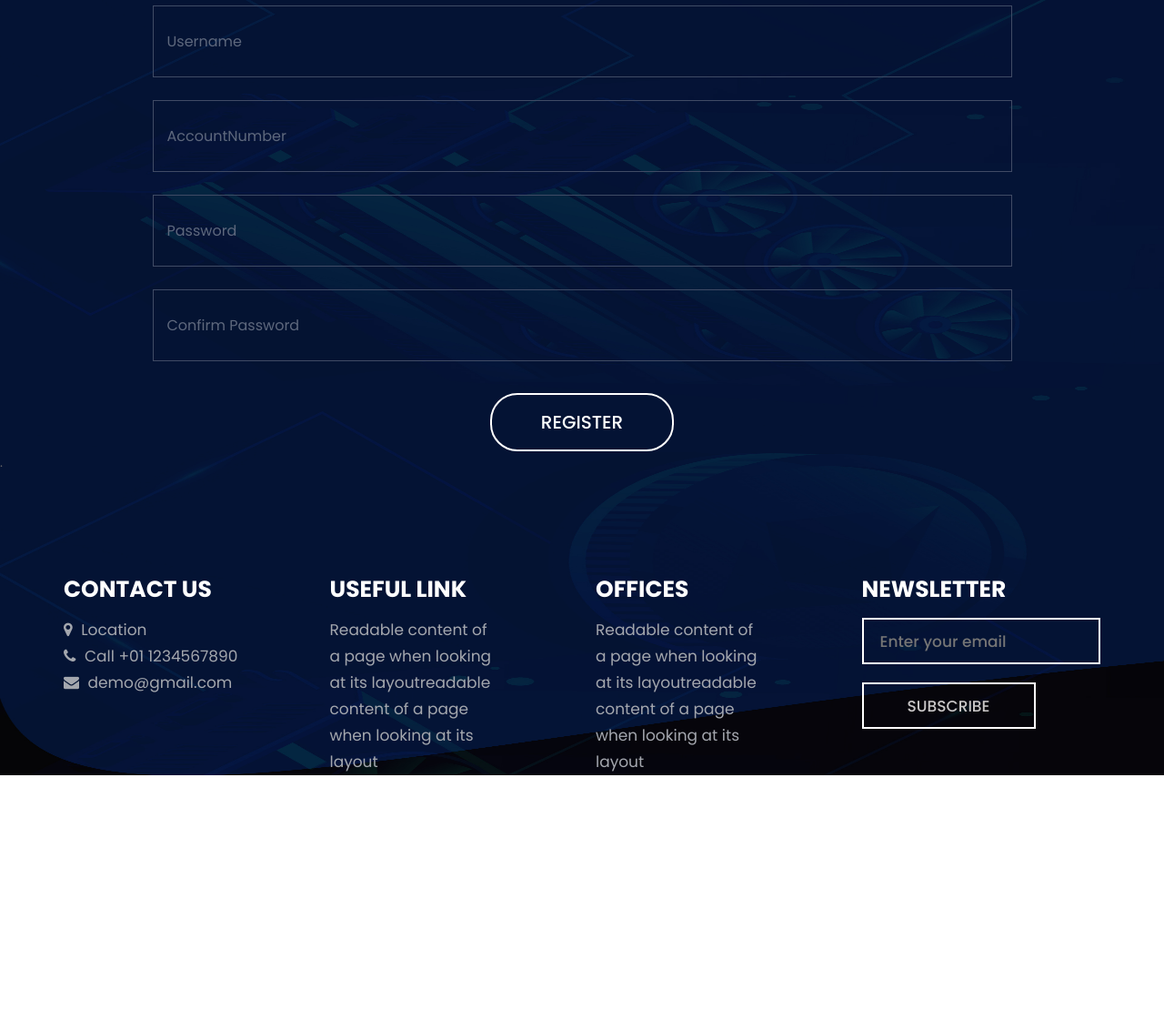
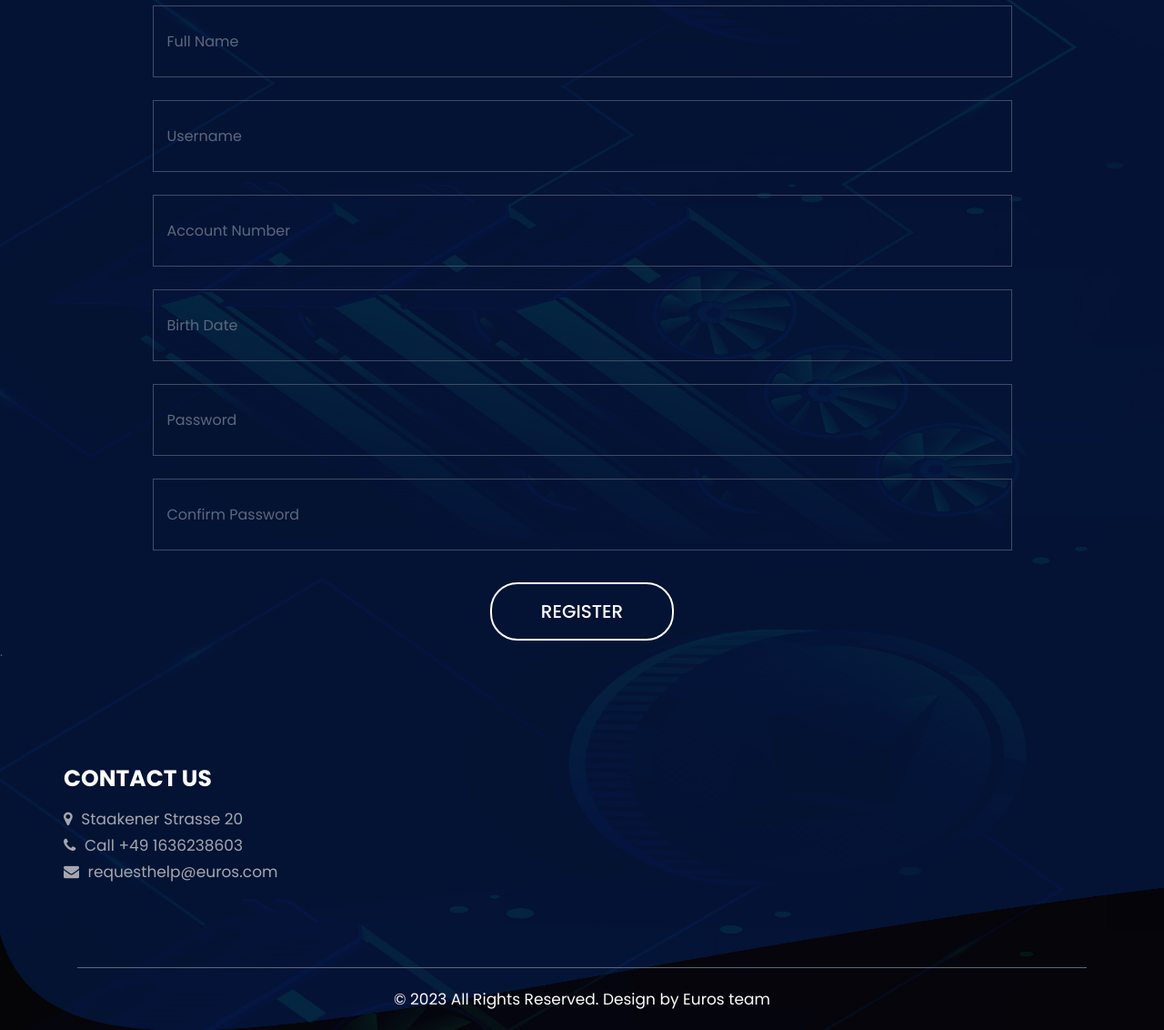
Before and after one commit to software-engineering-2023/Euros, a plain HTML site: page Register.html in a window 1280 px wide. Shown: the part 296-1428 px from the top of the page at 91% size. Before the commit the page ends 1148 px from the top, so only its background shows below. Drawn offline with Linux system fonts and the light colour scheme.

Commit message:
Login/Register Final

```diff
--- a/Register.html
+++ b/Register.html
@@ -92,10 +92,17 @@
                     <form id="request" class="main_form">
                         <div class="row">
                             <div class="col-md-12">
+                                <input class="contactus" placeholder="Full Name" type="type" name="Full Name">
+                            </div>
+                            <div class="col-md-12">
                                 <input class="contactus" placeholder="Username" type="type" name="Username">
                             </div>
+
                             <div class="col-md-12">
-                                <input class="contactus" placeholder="AccountNumber" type="type" name="Account Number">
+                                <input class="contactus" placeholder="Account Number" type="type" name="Account Number">
+                            </div>
+                            <div class="col-md-12">
+                                <input class="contactus" placeholder="Birth Date" type="type" name="Birth Date">
                             </div>
                             <div class="col-md-12">
                                 <input class="contactus" placeholder="Password" type="type" Message="Password"></textarea>
@@ -150,63 +157,31 @@
                   <div class="Informa conta ">
                     <h3>Contact Us</h3>
                     <ul>
-                        <li> <a href="Javascript:void(0) "> <i class="fa fa-map-marker " aria-hidden="true "></i> Location
+                        <li>
+                            <a href="Javascript:void(0) ">
+                                <i class="fa fa-map-marker " aria-hidden="true "></i> Staakener Strasse 20
                             </a>
                         </li>
-                        <li> <a href="Javascript:void(0) "><i class="fa fa-phone " aria-hidden="true "></i> Call +01 1234567890
+                        <li>
+                            <a href="Javascript:void(0) ">
+                                <i class="fa fa-phone " aria-hidden="true "></i> Call +49 1636238603
                             </a>
                         </li>
-                        <li> <a href="Javascript:void(0) "> <i class="fa fa-envelope " aria-hidden="true "></i> demo@gmail.com
+                        <li>
+                            <a href="Javascript:void(0) ">
+                                <i class="fa fa-envelope " aria-hidden="true "></i> requesthelp@euros.com
                             </a>
                         </li>
                     </ul>
                   </div>
                </div>
-               <div class="col-md-3 col-sm-6 ">
-                        <div class="Informa helpful">
-                            <h3>Useful Link</h3>
-                            <ul>
-                                <li>Readable content of
-                                </li>
-                                <li>a page when looking
-                                </li>
-                                <li>at its layoutreadable
-                                </li>
-                                <li>content of a page
-                                </li>
-                                <li>when looking at its
-                                </li>
-                                <li>layout
-                                </li>
-                            </ul>
             </div>
+            <div class="copyright text_align_center ">
+                <div class="container ">
+                   <div class="row ">
+                      <div class="col-md-12 ">
+                         <p>© 2023 All Rights Reserved. Design by Euros team</p>
                       </div>
-                    <div class="col-md-3 col-sm-6" >
-                  <div class="Informa ">
-                     <h3>Offices</h3>
-                     <ul>
-                        <li>Readable content of
-                        </li>
-                        <li>a page when looking
-                        </li>
-                        <li>at its layoutreadable
-                        </li>
-                        <li>content of a page
-                        </li>
-                        <li>when looking at its
-                        </li>
-                        <li>layout
-                        </li>
-                     </ul>
-                  </div>
-               </div>
-               <div class="col-md-3 col-sm-6 ">
-                  <div class="Informa ">
-                     <h3>Newsletter</h3>
-                     <form class="newslatter_form ">
-                        <input class="ente " placeholder="Enter your email " type="text " name="Enter your email ">
-                        <button class="subs_btn ">Subscribe</button>
-                     </form>
                    </div>
                 </div>
              </div>
```
Also changed, not shown: login.html (+14 -46 lines). Lines whose indentation alone changed are shown as unchanged.
